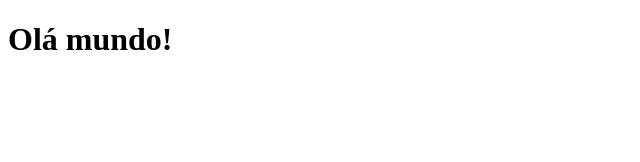
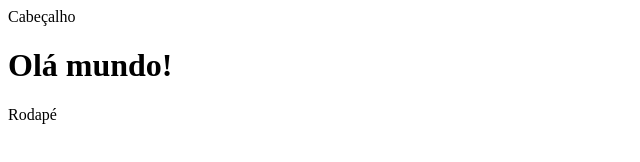
Before and after one commit to MarcoslViana/popeye, a plain HTML site: page index.html in a window 1280 px wide. Shown: the whole page, without its empty margins (0-640 px from the left). Drawn offline with Linux system fonts and the light colour scheme.

Commit message:
Adicionando o cabecalho

```diff
--- a/index.html
+++ b/index.html
@@ -8,7 +8,11 @@
 </head>
 <body>
 
+    <header>Cabeçalho</header>
+
     <h1>Olá mundo!</h1>
+
+    <footer>Rodapé</footer>
 
 </body>
 </html>
```
